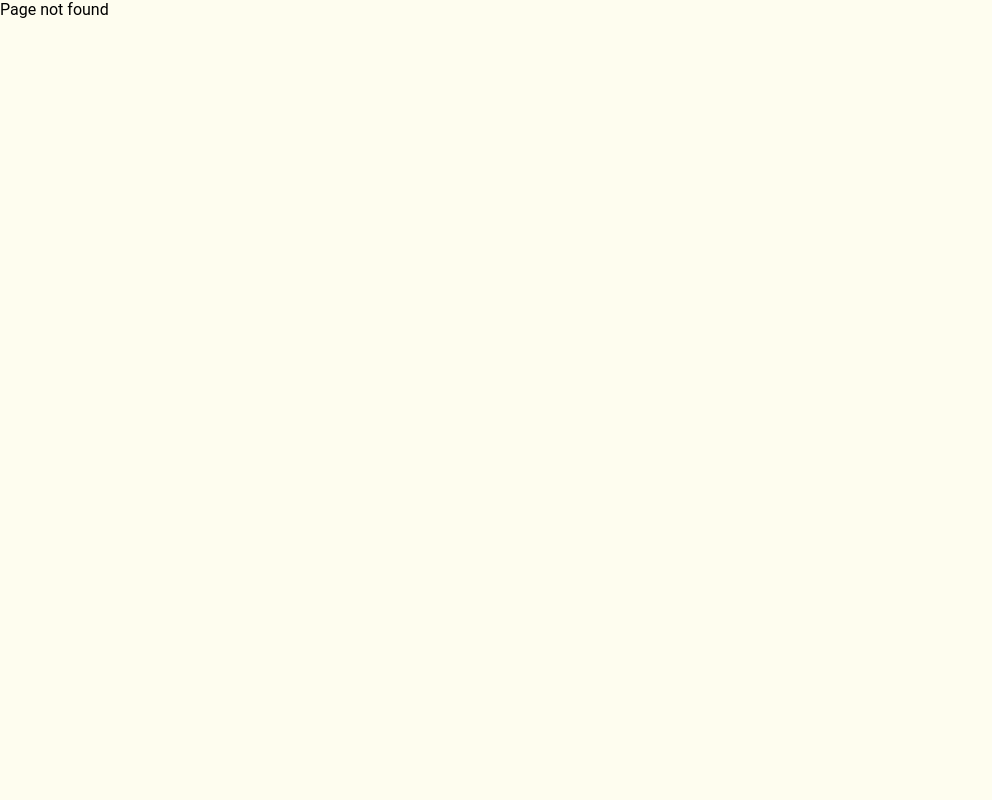
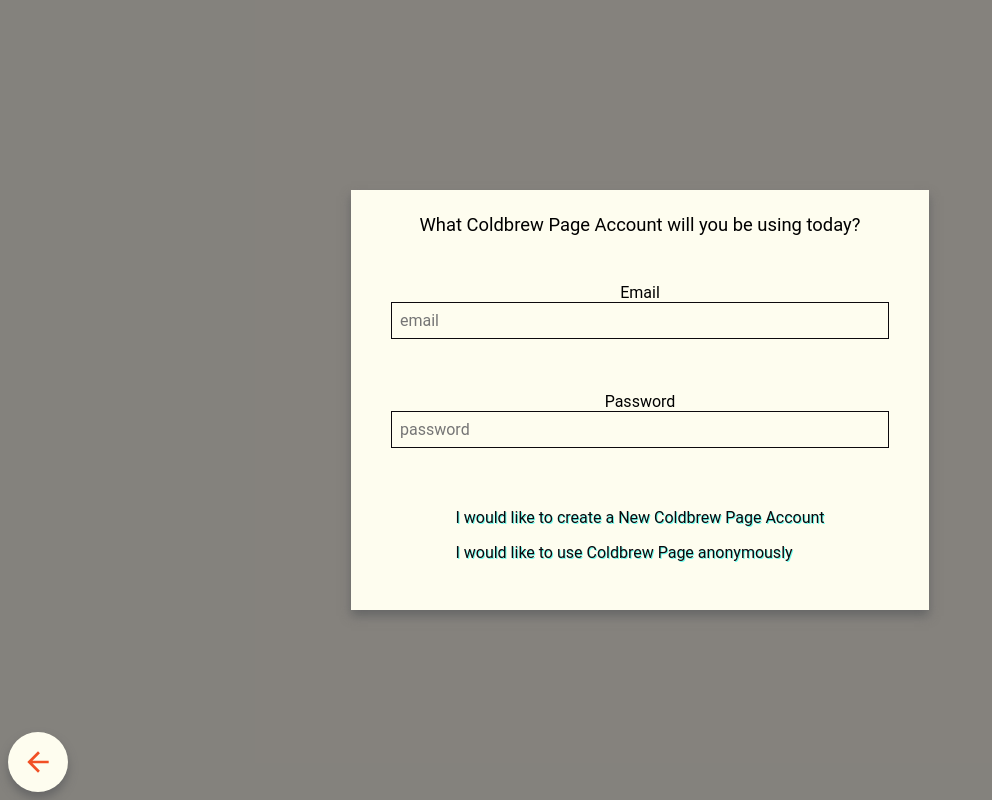
Before and after one commit to deanslamajr/a-coldbrew-page, a Next.js app: page /a/login in a window 1280 px wide. Before the commit this address had no page. Shown: the whole page, without its empty margins (0-992 px from the left). Built offline with nearby package versions, Linux system fonts and the light colour scheme.

Commit message:
fleshed out /a/login

```diff
--- /dev/null
+++ b/src/components/AccountLoginModal.tsx
@@ -0,0 +1,122 @@
+/* eslint-disable jsx-a11y/anchor-is-valid */
+import { Form, Field } from 'react-final-form';
+import { IoMdArrowBack } from 'react-icons/io';
+import { MdDoneAll } from 'react-icons/md';
+import styled from 'styled-components';
+import Link from 'next/link';
+
+import { NavButton, NavButtonPositions } from './NavButton';
+import { Modal } from './Modal';
+import { FormFieldContainer, InvalidFieldMessage } from './Forms';
+
+import { cssTheme } from '../helpers/constants';
+
+interface ModalPropsInterface {
+  handleBackClick: () => void;
+}
+
+interface FormFieldsInterface {
+  email: string;
+  password: string;
+}
+
+const initialValues: FormFieldsInterface = {
+  email: '',
+  password: '',
+};
+
+const required = (value: string) => (value ? undefined : 'Required');
+
+const HeaderTextContainer = styled.div`
+  padding: 1rem;
+  font-size: 1.15rem;
+  text-align: center;
+`;
+
+const StyledLink = styled.div`
+  padding: 0.5rem;
+  cursor: pointer;
+`;
+
+const FooterContainer = styled.div`
+  display: block;
+  margin-bottom: 2rem;
+`;
+
+export const AccountLoginModal: React.FC<ModalPropsInterface> = ({
+  handleBackClick,
+}) => {
+  return (
+    <Modal>
+      <HeaderTextContainer>
+        What Coldbrew Page Account will you be using today?
+      </HeaderTextContainer>
+      <Form
+        onSubmit={values => console.log('submitted form, values:', values)}
+        initialValues={initialValues}
+        render={({ form, valid }) => (
+          <form>
+            <div>
+              <Field name="email" validate={required}>
+                {({ input, meta }) => (
+                  <FormFieldContainer>
+                    <label>Email</label>
+                    <input {...input} type="text" placeholder="email" />
+                    <InvalidFieldMessage>
+                      {meta.error && meta.touched ? meta.error : ''}
+                    </InvalidFieldMessage>
+                  </FormFieldContainer>
+                )}
+              </Field>
+              <Field name="password" validate={required}>
+                {({ input, meta }) => (
+                  <FormFieldContainer>
+                    <label>Password</label>
+                    <input {...input} type="password" placeholder="password" />
+                    <InvalidFieldMessage>
+                      {meta.error && meta.touched ? meta.error : ''}
+                    </InvalidFieldMessage>
+                  </FormFieldContainer>
+                )}
+              </Field>
+
+              <NavButton
+                position={NavButtonPositions.BottomLeft}
+                clickHandler={() => handleBackClick()}
+                icon={
+                  <IoMdArrowBack
+                    color={cssTheme.colors.red}
+                    size={cssTheme.sizes.navbarButtonIconSize}
+                  />
+                }
+              />
+
+              {valid && (
+                <NavButton
+                  position={NavButtonPositions.BottomRight}
+                  clickHandler={() => form.submit()}
+                  icon={
+                    <MdDoneAll
+                      color={cssTheme.colors.green}
+                      size={cssTheme.sizes.navbarButtonIconSize}
+                    />
+                  }
+                />
+              )}
+            </div>
+          </form>
+        )}
+      />
+      <FooterContainer>
+        <StyledLink>
+          <Link href="/a/new">
+            <a>I would like to create a New Coldbrew Page Account</a>
+          </Link>
+        </StyledLink>
+        <StyledLink>
+          <a>I would like to use Coldbrew Page anonymously</a>
+        </StyledLink>
+      </FooterContainer>
+    </Modal>
+  );
+};
--- /dev/null
+++ b/src/components/Forms.tsx
@@ -0,0 +1,47 @@
+import styled from 'styled-components';
+
+import { breakpoints } from './layouts';
+
+export const FormFieldContainer = styled.div`
+  display: flex;
+  flex-direction: column;
+  margin: 2rem;
+  align-items: center;
+
+  ${breakpoints.phoneMax`
+    margin: 1rem;
+    width: 85vw;
+  `}
+
+  & input,
+  & textarea {
+    border: 1px solid ${({ theme }) => theme.colors.black};
+    background-color: ${({ theme }) => theme.colors.white};
+    color: ${({ theme }) => theme.colors.black};
+    width: 30rem;
+    outline: none;
+    min-height: unset;
+    font-family: ${({ theme }) => theme.font};
+    font-size: 16px;
+    padding: 0.5rem !important;
+
+    ${breakpoints.phoneMax`
+      width: 100%;
+    `}
+  }
+
+  & input {
+    height: unset;
+  }
+
+  & textarea {
+    height: 7rem;
+    resize: none;
+  }
+`;
+
+export const InvalidFieldMessage = styled.div`
+  color: ${({ theme }) => theme.colors.red};
+  height: 1rem;
+  padding: 0.15rem;
+`;
--- a/src/components/layouts.tsx
+++ b/src/components/layouts.tsx
@@ -85,7 +85,9 @@
   }
 
   a {
-      color: ${props => props.theme.colors.white};
+    color: ${props => props.theme.colors.black};
+    text-shadow: 1px 1px ${props => props.theme.colors.blue};
+    text-decoration: none;
   }
 
   /* visited link */
--- /dev/null
+++ b/src/pages/a/login.tsx
@@ -0,0 +1,26 @@
+import React from 'react';
+import { NextPage } from 'next';
+import Head from 'next/head';
+import { useRouter } from 'next/router';
+import getConfig from 'next/config';
+
+import { AccountLoginModal } from '../../components/AccountLoginModal';
+
+import { withApollo } from '../../graphql/with-apollo';
+
+const { publicRuntimeConfig } = getConfig();
+
+const Login: NextPage = () => {
+  const router = useRouter();
+
+  return (
+    <>
+      <Head>
+        <title>{publicRuntimeConfig.APP_TITLE}</title>
+      </Head>
+      <AccountLoginModal handleBackClick={() => router.push('/')} />
+    </>
+  );
+};
+
+export default withApollo(Login);
```
Also changed, not shown: src/components/CreateChoreModal.tsx (+1 -39 lines). Lines whose indentation alone changed are shown as unchanged.
